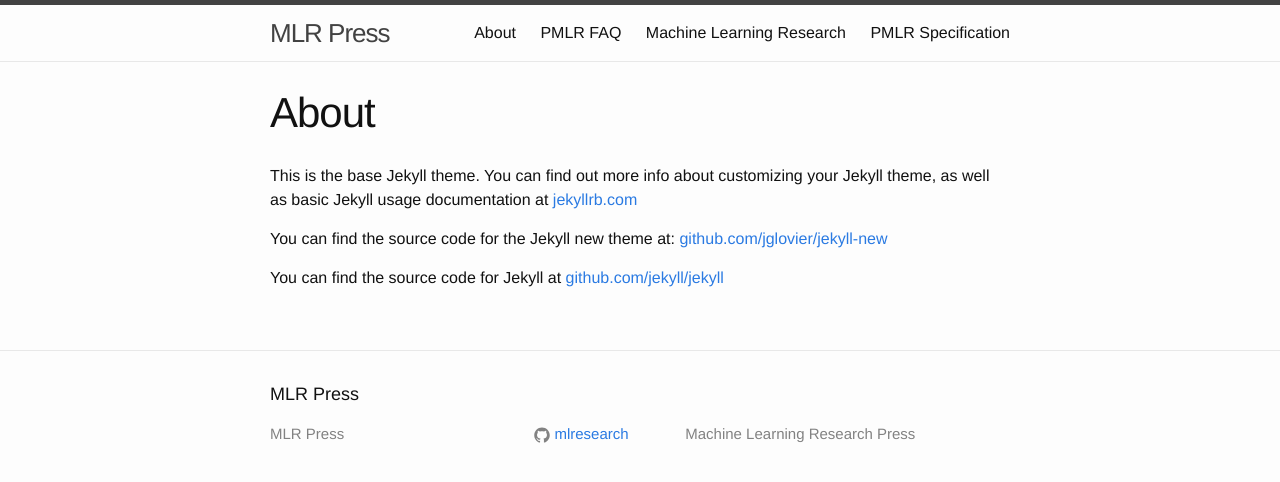
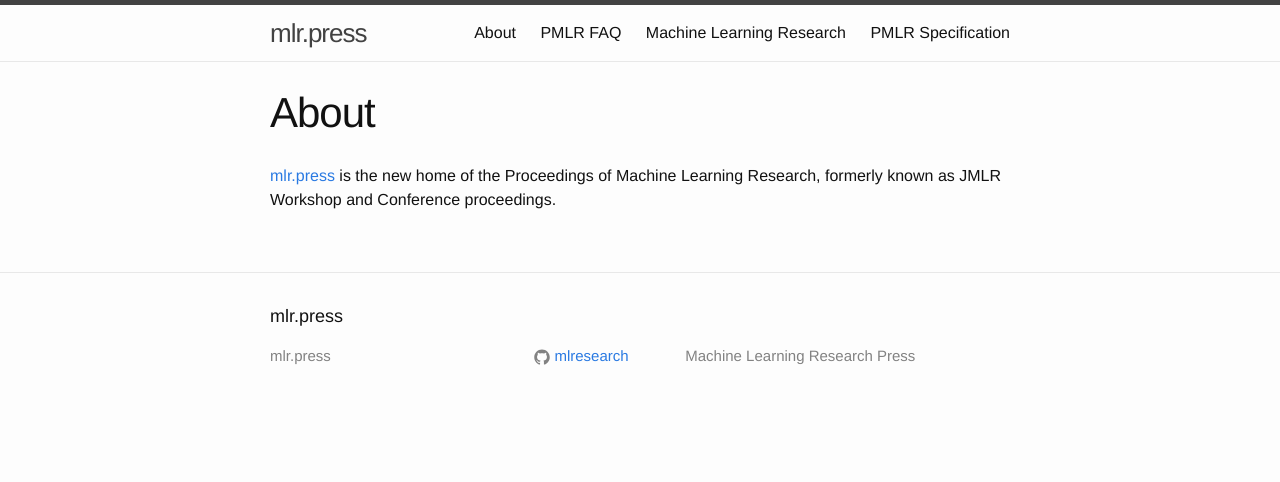
Before and after one commit to mlresearch/mlresearch.github.io, a Jekyll site: the page built from about.md, in a window 1280 px wide. Shown: the top 482 px of the page. Built offline with Jekyll 4.4.1, drawn with Linux system fonts in a browser that asks for light colours.

Commit message:
Updates.

```diff
--- /dev/null
+++ b/CNAME
@@ -0,0 +1 @@
+mlr.press
--- a/_config.yml
+++ b/_config.yml
@@ -1,5 +1,5 @@
 # Site settings
-title: MLR Press
+title: mlr.press
 email:
 description: > # this means to ignore newlines until "baseurl:"
   Machine Learning Research Press
--- a/about.md
+++ b/about.md
@@ -4,8 +4,4 @@
 permalink: /about/
 ---
 
-This is the base Jekyll theme. You can find out more info about customizing your Jekyll theme, as well as basic Jekyll usage documentation at [jekyllrb.com](http://jekyllrb.com/)
-
-You can find the source code for the Jekyll new theme at: [github.com/jglovier/jekyll-new](https://github.com/jglovier/jekyll-new)
-
-You can find the source code for Jekyll at [github.com/jekyll/jekyll](https://github.com/jekyll/jekyll)
+[mlr.press](mlr.press) is the new home of the Proceedings of Machine Learning Research, formerly known as JMLR Workshop and Conference proceedings.
```
Also changed, not shown: faq.md (+5 -48 lines), spec.md (+3 -45 lines).
